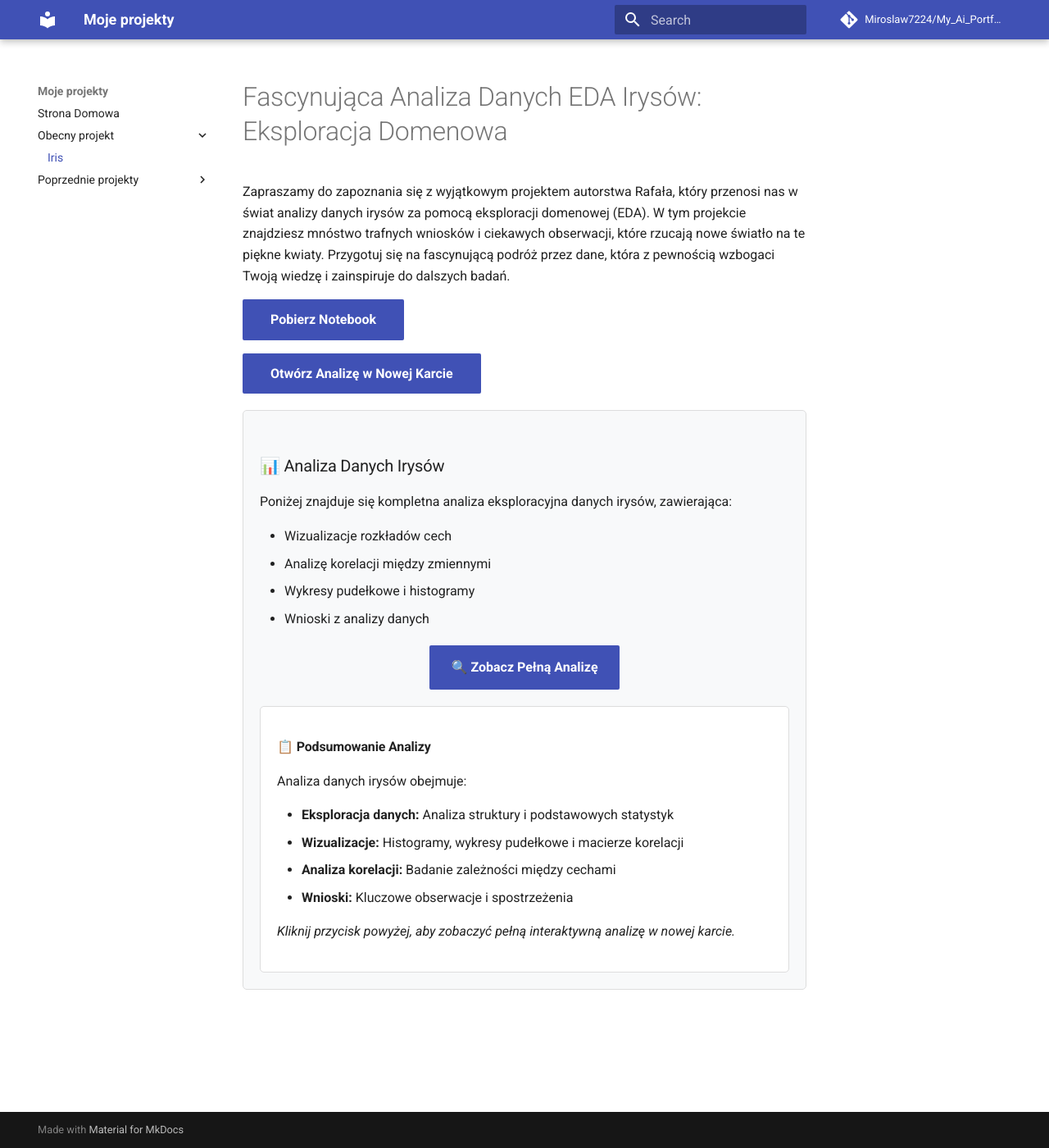
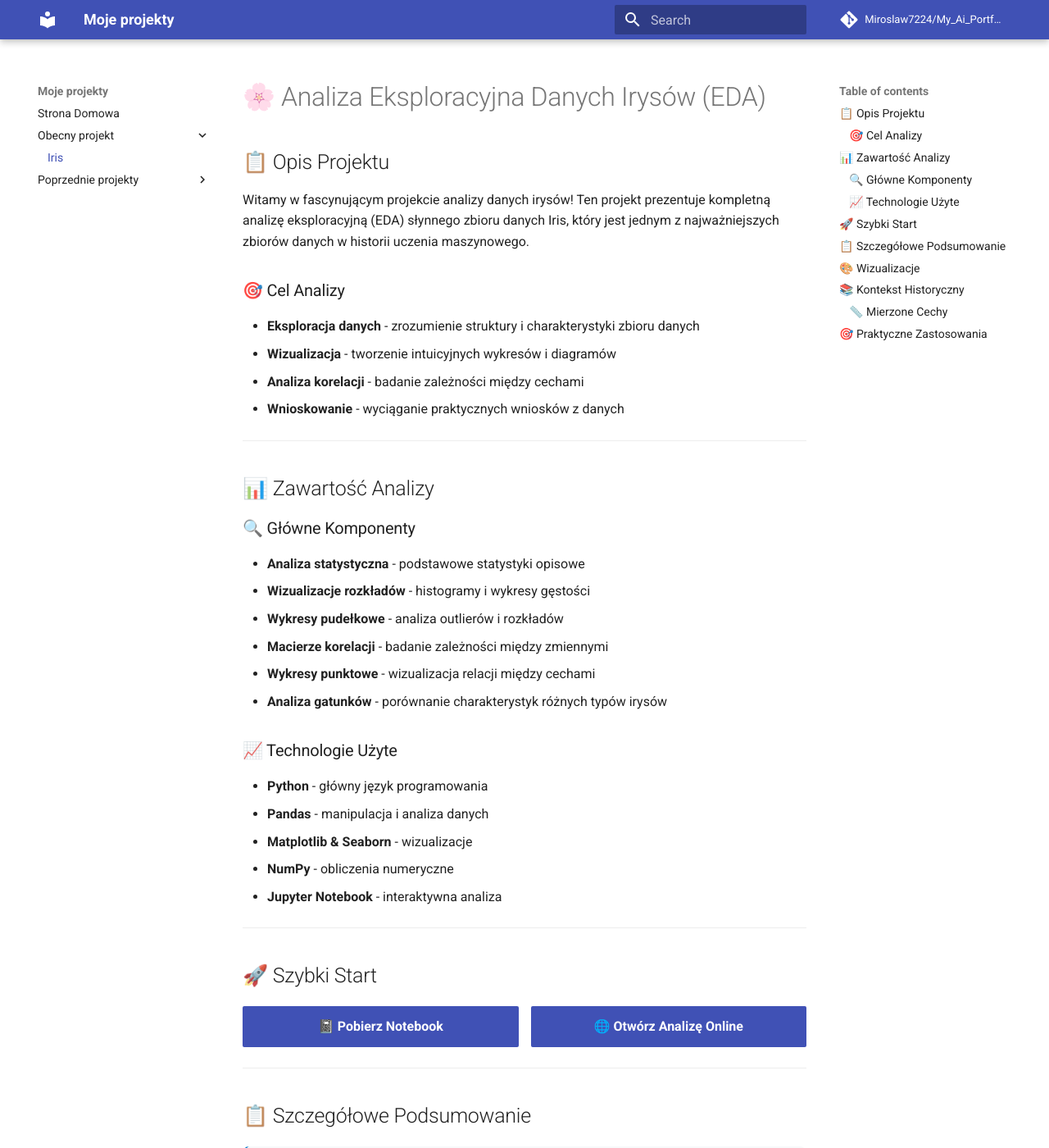
Before and after one commit to Miroslaw7224/My_Ai_Portfolio, an MkDocs documentation site: the page built from docs/Iris/index.md, in a window 1280 px wide and 1400 px high. Shown: the whole window at 82% size. Built offline with MkDocs 1.6.1 and Material for MkDocs 9.7.7, drawn with Linux system fonts in a browser that asks for light colours; comment, search, counter and statistics services are not loaded; some of the changed text lies outside the part shown.

Commit message:
Aktualizacja pliku index.md w folderze Iris - dodano szczegółowy opis projektu i lepszą strukturę

```diff
--- a/docs/Iris/index.md
+++ b/docs/Iris/index.md
@@ -1,36 +1,149 @@
-# Fascynująca Analiza Danych EDA Irysów: Eksploracja Domenowa
+# 🌸 Analiza Eksploracyjna Danych Irysów (EDA)
 
-Zapraszamy do zapoznania się z wyjątkowym projektem autorstwa Rafała, który przenosi nas w świat analizy danych irysów za pomocą eksploracji domenowej (EDA). W tym projekcie znajdziesz mnóstwo trafnych wniosków i ciekawych obserwacji, które rzucają nowe światło na te piękne kwiaty. Przygotuj się na fascynującą podróż przez dane, która z pewnością wzbogaci Twoją wiedzę i zainspiruje do dalszych badań.
+## 📋 Opis Projektu
 
-<a href="Iris.ipynb" class="md-button md-button--primary">Pobierz Notebook</a>
+Witamy w fascynującym projekcie analizy danych irysów! Ten projekt prezentuje kompletną analizę eksploracyjną (EDA) słynnego zbioru danych Iris, który jest jednym z najważniejszych zbiorów danych w historii uczenia maszynowego.
 
-<a href="iris.html" class="md-button md-button--primary" target="_blank">Otwórz Analizę w Nowej Karcie</a>
+### 🎯 Cel Analizy
+- **Eksploracja danych** - zrozumienie struktury i charakterystyki zbioru danych
+- **Wizualizacja** - tworzenie intuicyjnych wykresów i diagramów
+- **Analiza korelacji** - badanie zależności między cechami
+- **Wnioskowanie** - wyciąganie praktycznych wniosków z danych
 
-<div style="margin-top: 20px; padding: 20px; background-color: #f8f9fa; border-radius: 5px; border: 1px solid #ddd;">
-    <h3>📊 Analiza Danych Irysów</h3>
-    <p>Poniżej znajduje się kompletna analiza eksploracyjna danych irysów, zawierająca:</p>
-    <ul>
-        <li>Wizualizacje rozkładów cech</li>
-        <li>Analizę korelacji między zmiennymi</li>
-        <li>Wykresy pudełkowe i histogramy</li>
-        <li>Wnioski z analizy danych</li>
-    </ul>
+---
 
-    <div style="text-align: center; margin: 20px 0;">
-        <a href="iris.html" class="md-button md-button--primary" target="_blank" style="font-size: 16px; padding: 12px 24px;">
-            🔍 Zobacz Pełną Analizę
-        </a>
-    </div>
+## 📊 Zawartość Analizy
 
-    <div style="background-color: white; border: 1px solid #ddd; border-radius: 5px; padding: 20px; margin-top: 15px;">
-        <h4>📋 Podsumowanie Analizy</h4>
-        <p>Analiza danych irysów obejmuje:</p>
-        <ul>
-            <li><strong>Eksploracja danych:</strong> Analiza struktury i podstawowych statystyk</li>
-            <li><strong>Wizualizacje:</strong> Histogramy, wykresy pudełkowe i macierze korelacji</li>
-            <li><strong>Analiza korelacji:</strong> Badanie zależności między cechami</li>
-            <li><strong>Wnioski:</strong> Kluczowe obserwacje i spostrzeżenia</li>
-        </ul>
-        <p><em>Kliknij przycisk powyżej, aby zobaczyć pełną interaktywną analizę w nowej karcie.</em></p>
+### 🔍 Główne Komponenty
+- **Analiza statystyczna** - podstawowe statystyki opisowe
+- **Wizualizacje rozkładów** - histogramy i wykresy gęstości
+- **Wykresy pudełkowe** - analiza outlierów i rozkładów
+- **Macierze korelacji** - badanie zależności między zmiennymi
+- **Wykresy punktowe** - wizualizacja relacji między cechami
+- **Analiza gatunków** - porównanie charakterystyk różnych typów irysów
+
+### 📈 Technologie Użyte
+- **Python** - główny język programowania
+- **Pandas** - manipulacja i analiza danych
+- **Matplotlib & Seaborn** - wizualizacje
+- **NumPy** - obliczenia numeryczne
+- **Jupyter Notebook** - interaktywna analiza
+
+---
+
+## 🚀 Szybki Start
+
+<div style="display: flex; gap: 15px; margin: 20px 0; flex-wrap: wrap;">
+    <a href="iris.ipynb" class="md-button md-button--primary" style="flex: 1; min-width: 200px; text-align: center;">
+        📓 Pobierz Notebook
+    </a>
+    <a href="iris.html" class="md-button md-button--primary" target="_blank" style="flex: 1; min-width: 200px; text-align: center;">
+        🌐 Otwórz Analizę Online
+    </a>
+</div>
+
+---
+
+## 📋 Szczegółowe Podsumowanie
+
+<div style="background-color: #f8f9fa; border-radius: 8px; padding: 25px; border-left: 4px solid #007acc; margin: 20px 0;">
+    <h3>🔬 Kluczowe Wnioski z Analizy</h3>
+
+    <div style="display: grid; grid-template-columns: repeat(auto-fit, minmax(300px, 1fr)); gap: 20px; margin-top: 15px;">
+        <div style="background: white; padding: 15px; border-radius: 5px; border: 1px solid #ddd;">
+            <h4>📊 Struktura Danych</h4>
+            <ul>
+                <li>150 próbek irysów</li>
+                <li>4 cechy numeryczne</li>
+                <li>3 gatunki irysów</li>
+                <li>Brak brakujących wartości</li>
+            </ul>
+        </div>
+
+        <div style="background: white; padding: 15px; border-radius: 5px; border: 1px solid #ddd;">
+            <h4>🔗 Korelacje</h4>
+            <ul>
+                <li>Silna korelacja długości i szerokości płatków</li>
+                <li>Umiarkowana korelacja długości działek</li>
+                <li>Słaba korelacja szerokości działek</li>
+            </ul>
+        </div>
+
+        <div style="background: white; padding: 15px; border-radius: 5px; border: 1px solid #ddd;">
+            <h4>🌸 Charakterystyka Gatunków</h4>
+            <ul>
+                <li>Setosa - najbardziej wyróżniająca się</li>
+                <li>Versicolor i Virginica - częściowo nakładające się</li>
+                <li>Różnice głównie w wymiarach płatków</li>
+            </ul>
+        </div>
     </div>
 </div>
+
+---
+
+## 🎨 Wizualizacje
+
+<div style="background-color: #e8f4fd; border-radius: 8px; padding: 20px; margin: 20px 0;">
+    <h3>📈 Dostępne Wizualizacje</h3>
+    <div style="display: grid; grid-template-columns: repeat(auto-fit, minmax(250px, 1fr)); gap: 15px; margin-top: 15px;">
+        <div style="background: white; padding: 15px; border-radius: 5px; text-align: center;">
+            <h4>📊 Histogramy</h4>
+            <p>Rozkłady wszystkich cech</p>
+        </div>
+        <div style="background: white; padding: 15px; border-radius: 5px; text-align: center;">
+            <h4>📦 Wykresy Pudełkowe</h4>
+            <p>Analiza outlierów i rozkładów</p>
+        </div>
+        <div style="background: white; padding: 15px; border-radius: 5px; text-align: center;">
+            <h4>🔗 Macierz Korelacji</h4>
+            <p>Zależności między zmiennymi</p>
+        </div>
+        <div style="background: white; padding: 15px; border-radius: 5px; text-align: center;">
+            <h4>🎯 Wykresy Punktowe</h4>
+            <p>Relacje między cechami</p>
+        </div>
+    </div>
+</div>
+
+---
+
+## 📚 Kontekst Historyczny
+
+Zbiór danych Iris, wprowadzony przez Ronalda Fishera w 1936 roku, jest jednym z najważniejszych zbiorów danych w historii statystyki i uczenia maszynowego. Składa się z pomiarów trzech gatunków irysów:
+
+- **Iris Setosa** - najbardziej charakterystyczny gatunek
+- **Iris Versicolor** - gatunek pośredni
+- **Iris Virginica** - największy gatunek
+
+### 📏 Mierzone Cechy
+- **Długość działki** (Sepal Length)
+- **Szerokość działki** (Sepal Width)
+- **Długość płatka** (Petal Length)
+- **Szerokość płatka** (Petal Width)
+
+---
+
+## 🎯 Praktyczne Zastosowania
+
+<div style="background-color: #fff3cd; border-radius: 8px; padding: 20px; margin: 20px 0; border-left: 4px solid #ffc107;">
+    <h3>💡 Dlaczego Ta Analiza Jest Wartościowa?</h3>
+    <ul>
+        <li><strong>Edukacyjna wartość</strong> - idealny przykład do nauki EDA</li>
+        <li><strong>Wzorzec analizy</strong> - struktura do zastosowania w innych projektach</li>
+        <li><strong>Wizualizacje</strong> - przykłady profesjonalnych wykresów</li>
+        <li><strong>Wnioskowanie</strong> - jak wyciągać praktyczne wnioski z danych</li>
+    </ul>
+</div>
+
+---
+
+<div style="text-align: center; margin: 30px 0;">
+    <a href="iris.html" class="md-button md-button--primary" target="_blank" style="font-size: 18px; padding: 15px 30px; background-color: #007acc; color: white; text-decoration: none; border-radius: 5px;">
+        🚀 Rozpocznij Analizę Teraz
+    </a>
+</div>
+
+---
+
+*💡 **Wskazówka:** Kliknij przycisk powyżej, aby otworzyć pełną interaktywną analizę w nowej karcie przeglądarki. Analiza zawiera wszystkie wykresy, kod Python i szczegółowe wnioski.*
```
